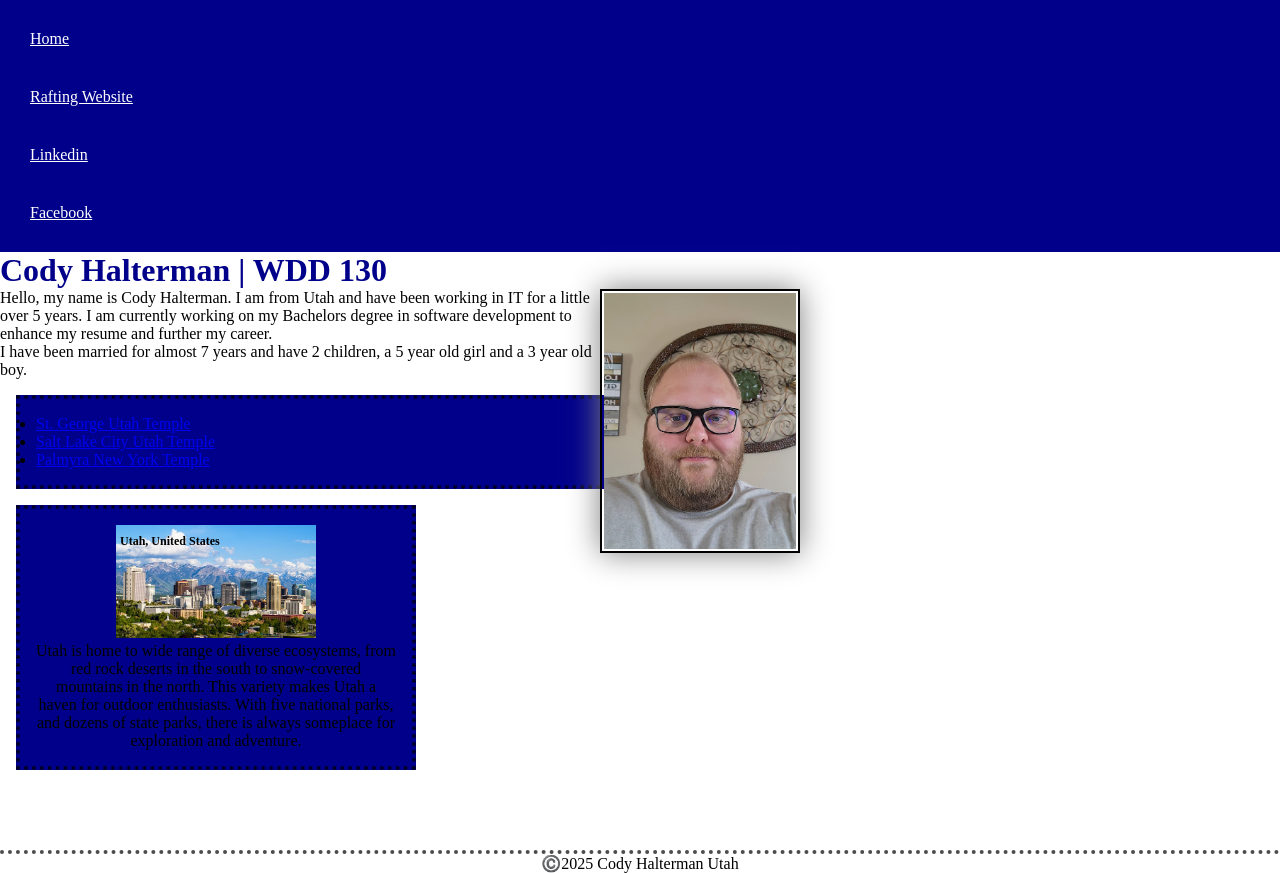
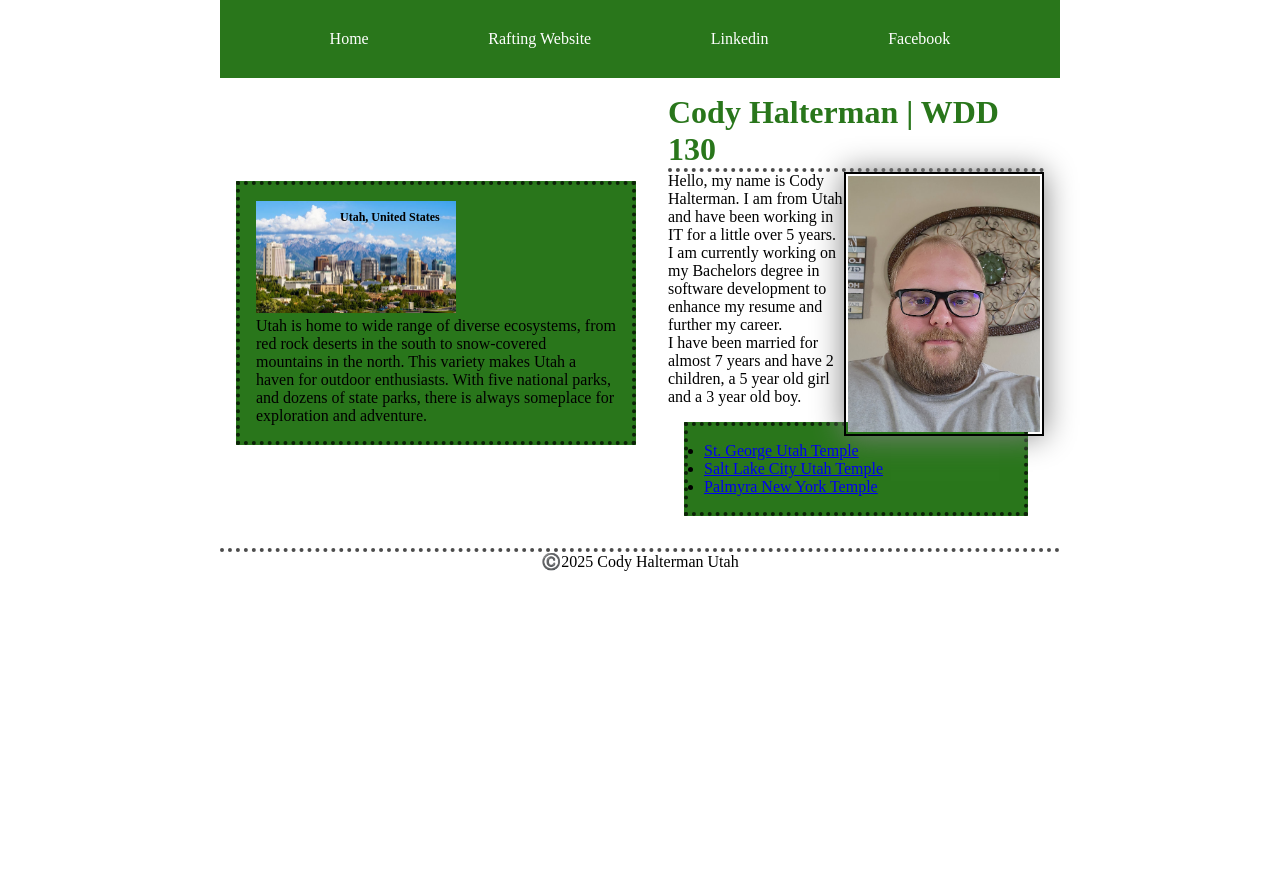
Before and after one commit to Haltermoney/wdd130, a plain HTML site: page index.html in a window 1280 px wide. After the commit the page ends 800 px from the top, so only its background shows below. Drawn offline with Linux system fonts and the light colour scheme.

Commit message:
week04 main page updates

```diff
--- a/index.html
+++ b/index.html
@@ -20,6 +20,7 @@
         </nav>
 
     </header>
+    <div class="grid">
         <main>
             <h1>
                 Cody Halterman | WDD 130
@@ -28,9 +29,11 @@
             <img src="images/profile.jpg" alt="Profile Image | Cody Halterman" width="200">
 
             <p>
-            Hello, my name is Cody Halterman. I am from Utah and have been working in IT for a little over 5 years. I am
+                Hello, my name is Cody Halterman. I am from Utah and have been working in IT for a little over 5 years.
+                I am
                 currently working on my Bachelors degree in software development to enhance my resume and further my
-            career.<br>I have been married for almost 7 years and have 2 children, a 5 year old girl and a 3 year old
+                career.<br>I have been married for almost 7 years and have 2 children, a 5 year old girl and a 3 year
+                old
                 boy.
             </p>
 
@@ -48,9 +51,12 @@
             <h2>Utah, United States</h2>
             <img src="images/utah.jpg" alt="Image of Salt Lake City, Utah">
             <p>Utah is home to wide range of diverse ecosystems, from red rock deserts in the south to snow-covered
-            mountains in the north. This variety makes Utah a haven for outdoor enthusiasts. With five national parks,
+                mountains in the north. This variety makes Utah a haven for outdoor enthusiasts. With five national
+                parks,
                 and dozens of state parks, there is always someplace for exploration and adventure.</p>
         </aside>
+    </div>
+
     <footer>
         <p>©️2025 Cody Halterman Utah</p>
 
--- a/styles/styles.css
+++ b/styles/styles.css
@@ -1,5 +1,5 @@
 :root {
-    --main-background-color: darkblue;
+    --main-background-color: rgb(41, 118, 27);
     --secondary-background-color: royalblue;
     --main-image-width: 200px;
     --main-image-border: 2px solid black;
@@ -15,16 +15,21 @@
 nav {
     background-color: var(--main-background-color);
     padding: 10px;
+    display: flex;
+    justify-content: space-evenly;
+    align-items: center;
 }
 
 nav a {
     color: white;
+    text-decoration: none;
     display: block;
     padding: 20px;
 }
 
 h1 {
     color: var(--main-background-color);
+    border-bottom: var(--main-border);
 }
 
 main img {
@@ -40,14 +45,11 @@ p {
     padding: 0;
 }
 
-main {
-    max-width: 800px;
-}
-
 aside {
     width: 25em;
-    text-align: center;
     position: relative;
+    grid-column: 1/2;
+    grid-row: 1/2;
 }
 
 aside h2 {
@@ -68,6 +70,26 @@ footer {
     text-align: center;
 }
 
+header,
+footer,
+.grid {
+    max-width: 840px;
+    margin: 0 auto;
+}
+
+.grid {
+    display: grid;
+    align-items: center;
+    grid-template-columns: 1fr 1fr;
+}
+
+main {
+    grid-column: 2/3;
+    margin: 1rem;
+}
+
+
+
 /* Class Selectors */
 
 .box {
```
Lines whose indentation alone changed are shown as unchanged.
